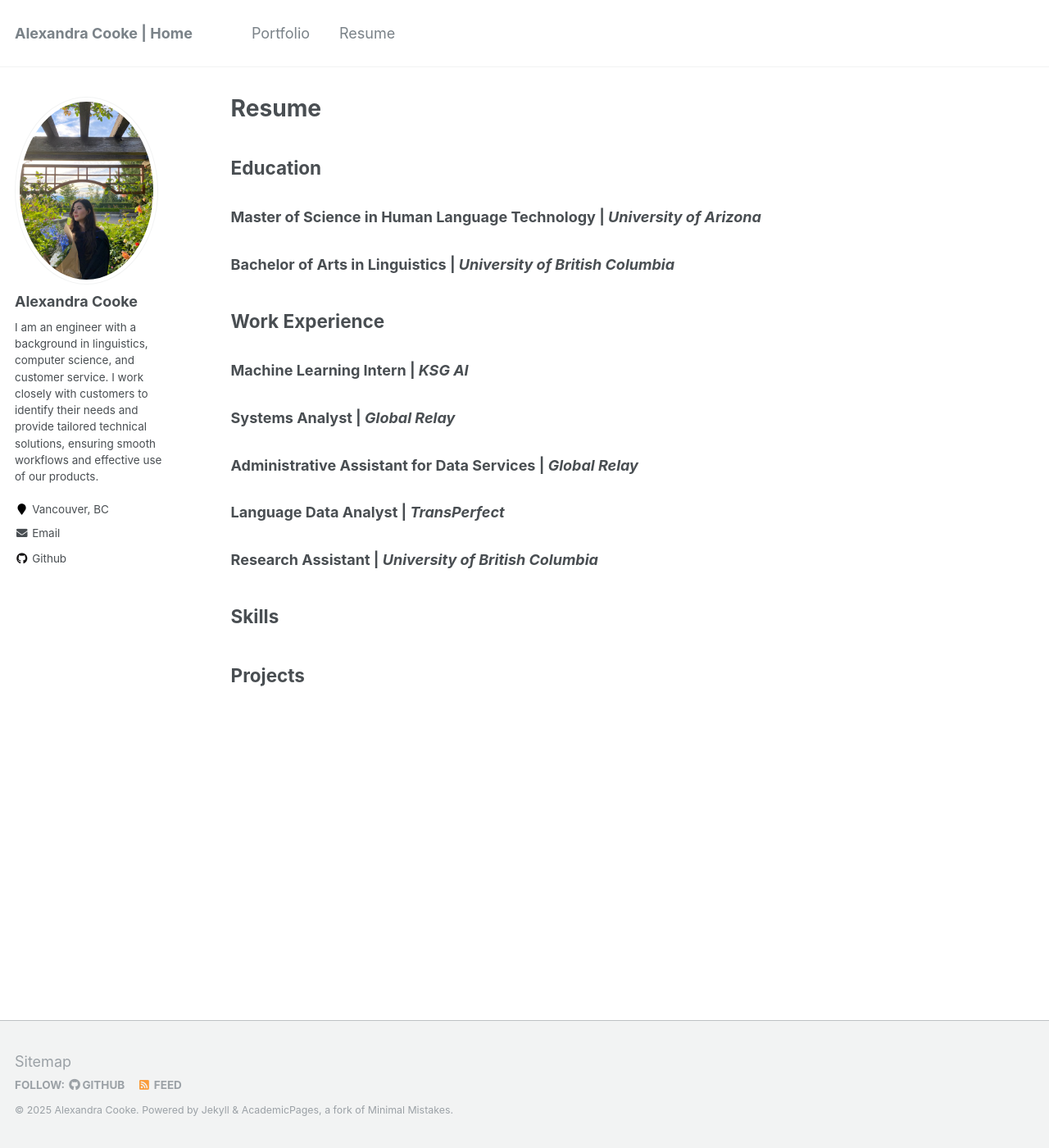
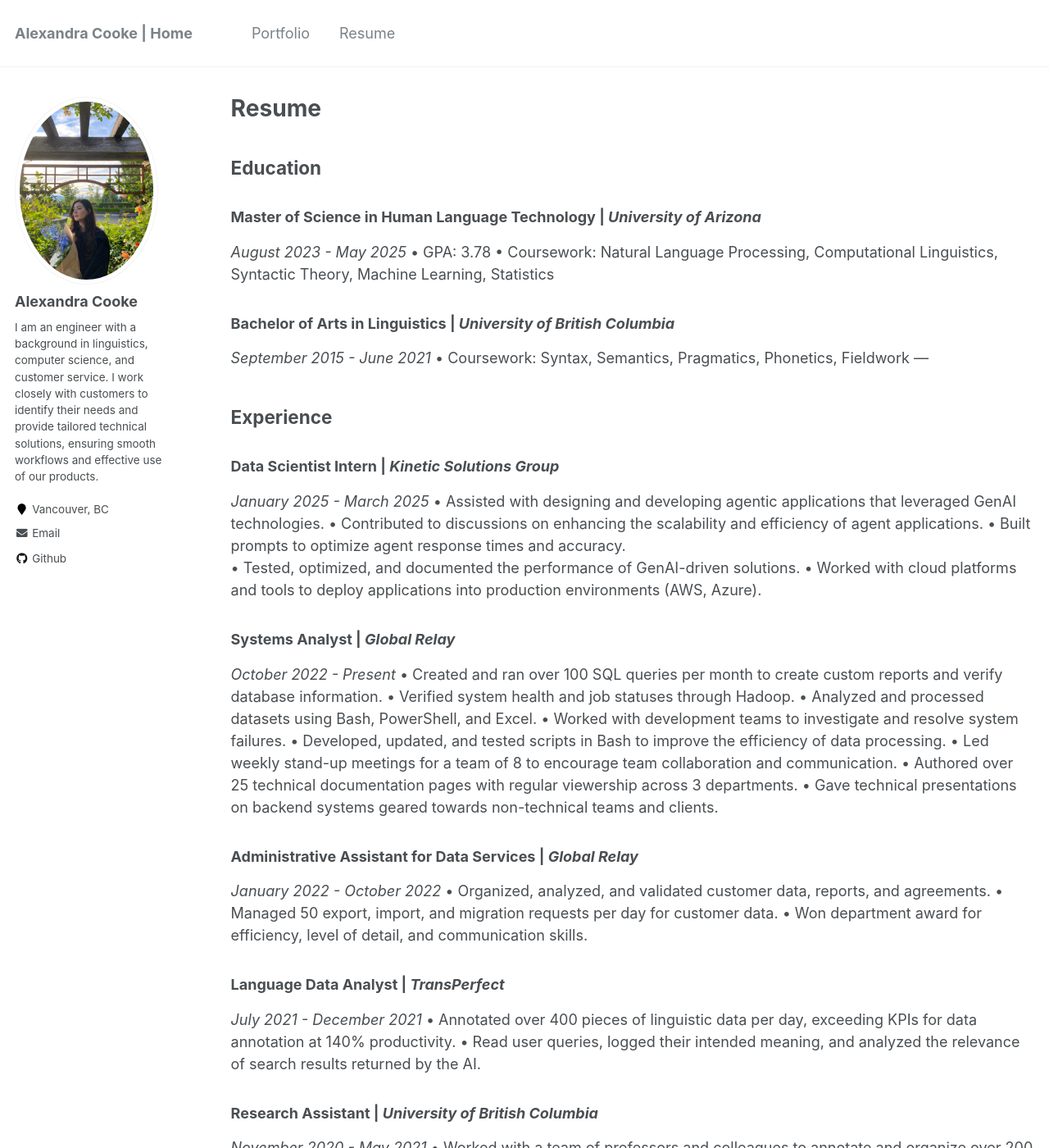
Before and after one commit to acooke82/acooke82.github.io, a Jekyll site: the page built from _pages/cv.md, in a window 1280 px wide and 1400 px high. Shown: the whole window at 82% size. Built offline with Jekyll 4.4.1, drawn with Linux system fonts in a browser that asks for light colours; some of the changed text lies outside the part shown.

Commit message:
Update cv.md
filling in resume info

```diff
--- a/_pages/cv.md
+++ b/_pages/cv.md
@@ -10,20 +10,56 @@ redirect_from:
 {% include base_path %}
 
 ## Education
+
 ### Master of Science in Human Language Technology | *University of Arizona*
+*August 2023 - May 2025*
+• GPA: 3.78
+• Coursework: Natural Language Processing, Computational Linguistics, Syntactic Theory, Machine Learning, Statistics
+
 ### Bachelor of Arts in Linguistics | *University of British Columbia*
+*September 2015 - June 2021*
+• Coursework: Syntax, Semantics, Pragmatics, Phonetics, Fieldwork
+---
+## Experience
 
-## Work Experience
-### Machine Learning Intern | *KSG AI*
+### Data Scientist Intern | *Kinetic Solutions Group*
+*January 2025 - March 2025*
+• Assisted with designing and developing agentic applications that leveraged GenAI technologies.
+• Contributed to discussions on enhancing the scalability and efficiency of agent applications.
+• Built prompts to optimize agent response times and accuracy.
+• Tested, optimized, and documented the performance of GenAI-driven solutions.
+• Worked with cloud platforms and tools to deploy applications into production environments (AWS, Azure).
 
 ### Systems Analyst | *Global Relay*
+*October 2022 - Present*
+• Created and ran over 100 SQL queries per month to create custom reports and verify database information.
+• Verified system health and job statuses through Hadoop.
+• Analyzed and processed datasets using Bash, PowerShell, and Excel.
+• Worked with development teams to investigate and resolve system failures.
+• Developed, updated, and tested scripts in Bash to improve the efficiency of data processing.
+• Led weekly stand-up meetings for a team of 8 to encourage team collaboration and communication.
+• Authored over 25 technical documentation pages with regular viewership across 3 departments.
+• Gave technical presentations on backend systems geared towards non-technical teams and clients.
 
 ### Administrative Assistant for Data Services | *Global Relay*
+*January 2022 - October 2022*
+• Organized, analyzed, and validated customer data, reports, and agreements.
+• Managed 50 export, import, and migration requests per day for customer data.
+• Won department award for efficiency, level of detail, and communication skills.
 
 ### Language Data Analyst | *TransPerfect*
+*July 2021 - December 2021*
+• Annotated over 400 pieces of linguistic data per day, exceeding KPIs for data annotation at 140% productivity.
+• Read user queries, logged their intended meaning, and analyzed the relevance of search results returned by the AI.
 
 ### Research Assistant | *University of British Columbia*
-
+*November 2020 - May 2021*
+• Worked with a team of professors and colleagues to annotate and organize over 200 hours of Secwepemcts´ın data.
+• Authored pedagogical resources such as storyboards and grammar exercises for a teaching grammar textbook.
+• Compiled over 100 pages of data into a complementary answer key for the grammar textbook.
+• Edited and organized pre-existing pedagogical material for the grammar textbook.
+---
 ## Skills
 
+---
 ## Projects
```
